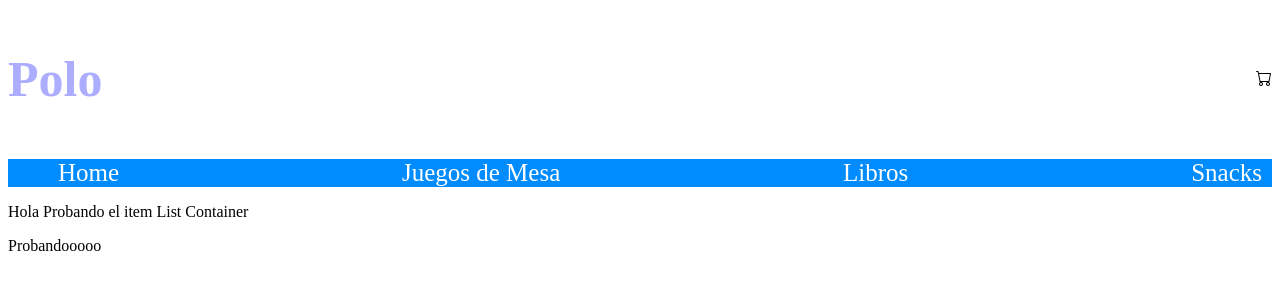
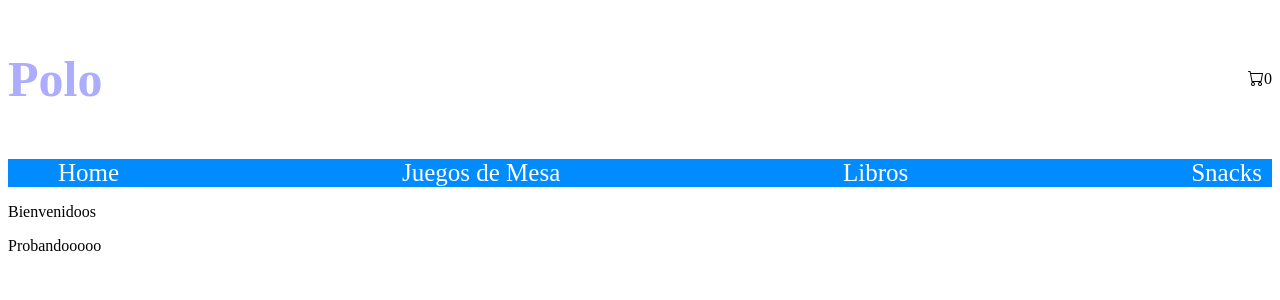
Before and after one commit to dholiva15/proyectoReact47115, a React (Create React App) app in the folder proyecto47115/: page / in a window 1280 px wide. Shown: the top 300 px of the page. Built offline with nearby package versions, Linux system fonts and the light colour scheme.

Commit message:
primera entrega de proyecto
Se incluyen las carpetas Navbar, ItemListContainer, CartWidget.  Se importo de bootstrap la carpeta de iconos.

```diff
--- a/proyecto47115/src/App.js
+++ b/proyecto47115/src/App.js
@@ -1,5 +1,5 @@
 import Header from "./components/Header";
-import ItemListContainer from "./components/itemListContainer";
+import ItemListContainer from "./components/ItemListContainer/ItemListContainer";
 
 
 
@@ -17,7 +17,7 @@ function App() {
 
       <div>
 
-      <ItemListContainer  greeting="Hola Probando el item List Container"/>
+      <ItemListContainer  greeting="Bienvenidoos"/>
 
 
 
--- a/proyecto47115/src/components/CartWidget.js
+++ b/proyecto47115/src/components/CartWidget/CartWidget.js
@@ -1,5 +1,5 @@
 import "bootstrap-icons/font/bootstrap-icons.css"
-import "../Css/Estilos.css"
+
 
 
 function CartWidget(){
@@ -9,6 +9,7 @@ function CartWidget(){
     return(
         <div>
                 <i className="bi bi-cart" ></i>
+                0
 
         </div>
     )
--- a/proyecto47115/src/components/Header.js
+++ b/proyecto47115/src/components/Header.js
@@ -1,5 +1,5 @@
-import Navbar from "./Navbar";
-import CartWidget from "./CartWidget";
+import Navbar from "./Navbar/Navbar"
+import CartWidget from "./CartWidget/CartWidget";
 
 
 function Header(){
--- a/proyecto47115/src/components/Navbar.js
+++ b/proyecto47115/src/components/Navbar/Navbar.js
@@ -1,4 +1,4 @@
-import "../Css/Estilos.css"
+import "../Css/estilos.css"
 
 
 function Navbar(){
--- a/proyecto47115/src/index.js
+++ b/proyecto47115/src/index.js
@@ -1,7 +1,7 @@
 import React from 'react';
 import ReactDOM from 'react-dom/client';
 import App from "./App";
-import "./Css/Estilos.css"
+import "./components/Css/estilos.css"
 
 
 const el = document.getElementById("root");
```
Also changed, not shown: proyecto47115/src/components/Css/estilos.css (renamed from proyecto47115/src/Css/Estilos.css), proyecto47115/src/components/ItemListContainer/ItemListContainer.js (renamed from proyecto47115/src/components/itemListContainer.js).
